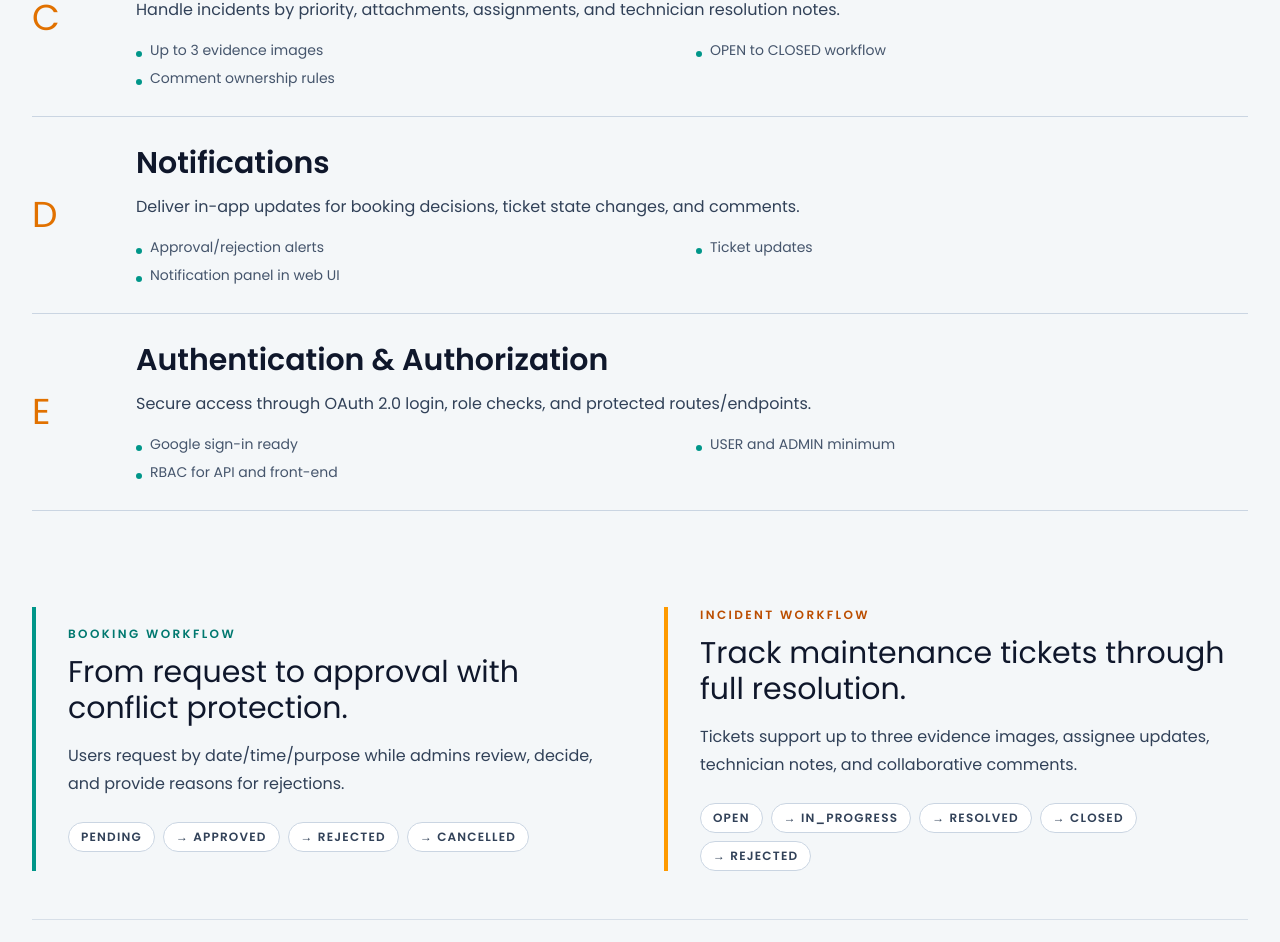
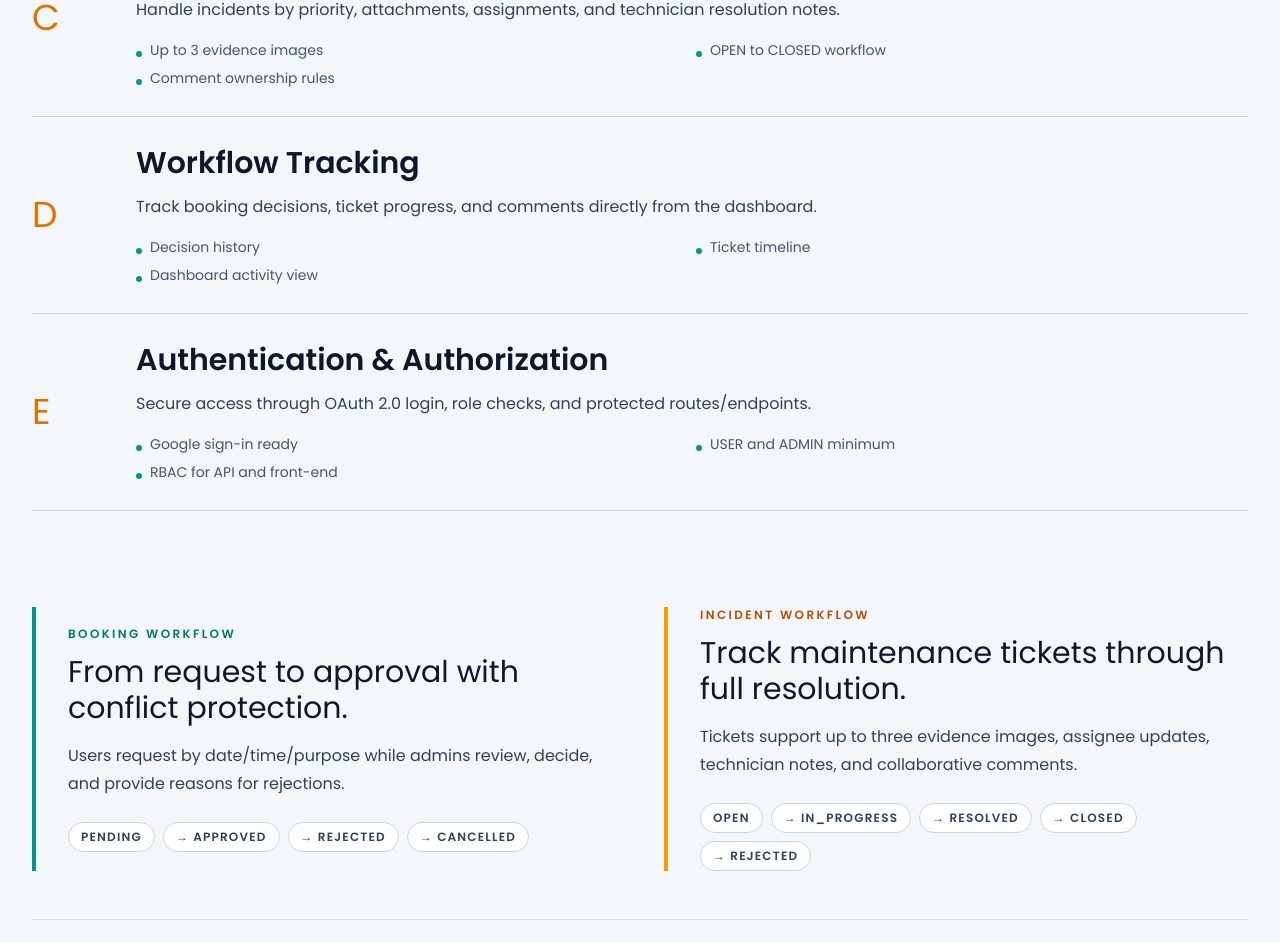
Before and after one commit to Pinidu-Subasinghe/PAF-Project, a React (Vite) app in the folder frontend/: page / in a window 1280 px wide. Shown: the part 1474-2416 px from the top of the page. Built offline with nearby package versions, Linux system fonts and the light colour scheme; no server answers.

Commit message:
feat: update Header component styles and enhance FeaturesSection with workflow tracking details

```diff
--- a/frontend/src/components/Header.jsx
+++ b/frontend/src/components/Header.jsx
@@ -252,7 +252,7 @@ export default function Header() {
   )
 
   return (
-    <header className="sticky top-0 z-50 border-b border-slate-300/70 bg-[#f9fcfd]/90 backdrop-blur-md supports-[backdrop-filter]:bg-[#f9fcfd]/80">
+    <header className="sticky top-0 z-50 border-b border-slate-300/70 bg-[#f9fcfd]/90 backdrop-blur-md supports-backdrop-filter:bg-[#f9fcfd]/80">
       <div className="mx-auto w-full max-w-7xl px-4 sm:px-6 lg:px-8">
         <div className="flex items-center justify-between py-3 md:py-4">
           <a href="/" className="inline-flex items-center gap-1 font-serif text-lg font-semibold tracking-wide text-slate-900 sm:text-xl">
@@ -350,17 +350,17 @@ export default function Header() {
               <span className="relative h-4 w-5">
                 <span
                   className={`absolute left-0 top-0 h-0.5 w-5 rounded bg-current transition-transform duration-300 ${
-                    isMenuOpen ? 'translate-y-[7px] rotate-45' : ''
+                    isMenuOpen ? 'translate-y-1.75 rotate-45' : ''
                   }`}
                 />
                 <span
-                  className={`absolute left-0 top-[7px] h-0.5 w-5 rounded bg-current transition-opacity duration-300 ${
+                  className={`absolute left-0 top-1.75 h-0.5 w-5 rounded bg-current transition-opacity duration-300 ${
                     isMenuOpen ? 'opacity-0' : 'opacity-100'
                   }`}
                 />
                 <span
-                  className={`absolute left-0 top-[14px] h-0.5 w-5 rounded bg-current transition-transform duration-300 ${
-                    isMenuOpen ? '-translate-y-[7px] -rotate-45' : ''
+                  className={`absolute left-0 top-3.5 h-0.5 w-5 rounded bg-current transition-transform duration-300 ${
+                    isMenuOpen ? '-translate-y-1.75 -rotate-45' : ''
                   }`}
                 />
               </span>
@@ -371,7 +371,7 @@ export default function Header() {
         <div
           id="mobile-menu"
           className={`overflow-hidden transition-[max-height,opacity,padding] duration-300 ease-out md:hidden ${
-            isMenuOpen ? 'max-h-[28rem] pb-4 opacity-100' : 'max-h-0 pb-0 opacity-0'
+            isMenuOpen ? 'max-h-112 pb-4 opacity-100' : 'max-h-0 pb-0 opacity-0'
           }`}
         >
           <div className="rounded-2xl border border-slate-200 bg-white/95 p-3 shadow-lg shadow-slate-900/5">
--- a/frontend/src/components/home/FeaturesSection.jsx
+++ b/frontend/src/components/home/FeaturesSection.jsx
@@ -19,9 +19,9 @@ const modules = [
   },
   {
     code: 'D',
-    title: 'Notifications',
-    description: 'Deliver in-app updates for booking decisions, ticket state changes, and comments.',
-    highlights: ['Approval/rejection alerts', 'Ticket updates', 'Notification panel in web UI'],
+    title: 'Workflow Tracking',
+    description: 'Track booking decisions, ticket progress, and comments directly from the dashboard.',
+    highlights: ['Decision history', 'Ticket timeline', 'Dashboard activity view'],
   },
   {
     code: 'E',
```
